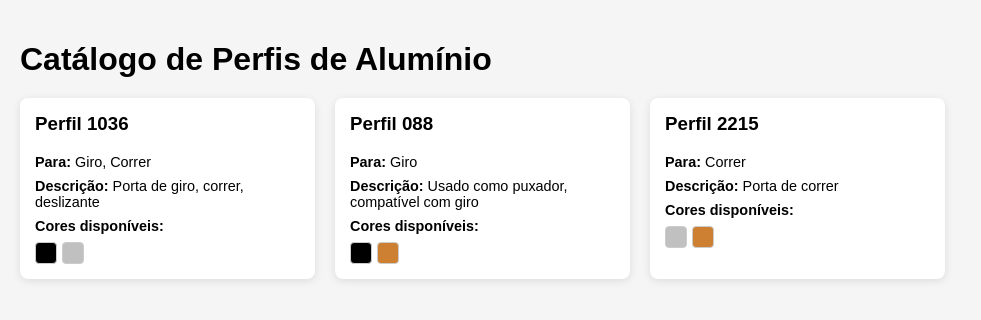
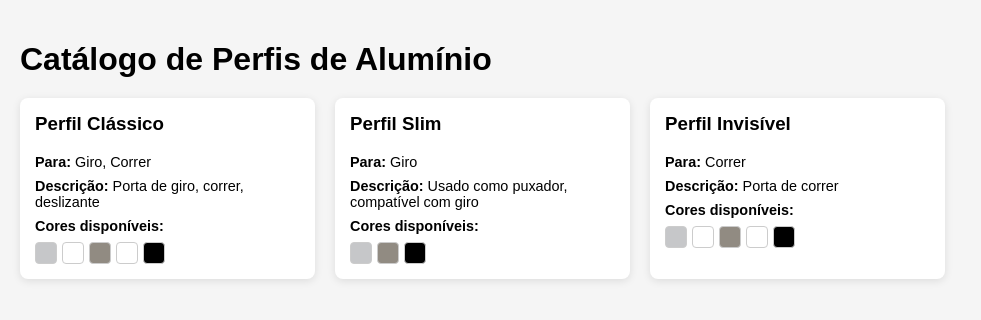
Before and after one commit to ricardosiqueirarf-hash/color, a Flask app: page /catalogo-page in a window 1280 px wide. Shown: the top 320 px of the page, without its empty margins (0-981 px from the left). Run offline with Flask 3, Linux system fonts and the light colour scheme; the visitor is signed in with stand-in values (Sample User, id 1).

Commit message:
Update catalogo.html

```diff
--- a/templates/catalogo.html
+++ b/templates/catalogo.html
@@ -14,8 +14,10 @@ h1 { margin-bottom:20px; }
 .cores { display:flex; gap:5px; margin-top:5px; }
 .cor { width:20px; height:20px; border-radius:4px; border:1px solid #ccc; }
 .cor.preto { background:#000; }
-.cor.prata { background:silver; }
-.cor.bronze { background:#cd7f32; }
+.cor.prata { background:#c6c7c9; }
+.cor.bronze1001 { background:#716859; }
+.cor.dourado { backgroud:#B89C5D; }
+.cor.inox {background:#918B82; }
 </style>
 </head>
 <body>
@@ -28,9 +30,9 @@ h1 { margin-bottom:20px; }
 // Exemplo de dados (vai vir do backend via fetch depois)
 // =====================
 const perfis = [
-    {nome:"Perfil 1036", tipologias:["Giro","Correr"], cores:["preto","prata"], descricao:"Porta de giro, correr, deslizante"},
-    {nome:"Perfil 088", tipologias:["Giro"], cores:["preto","bronze"], descricao:"Usado como puxador, compatível com giro"},
-    {nome:"Perfil 2215", tipologias:["Correr"], cores:["prata","bronze"], descricao:"Porta de correr"}
+    {nome:"Perfil Clássico", tipologias:["Giro","Correr"], cores:["prata", "bronze", "inox", "dourado", "preto"], descricao:"Porta de giro, correr, deslizante"},
+    {nome:"Perfil Slim", tipologias:["Giro"], cores:["prata","inox", "preto"], descricao:"Usado como puxador, compatível com giro"},
+    {nome:"Perfil Invisível", tipologias:["Correr"], cores:["prata", "bronze", "inox", "dourado", "preto"], descricao:"Porta de correr"}
 ];
 
 // =====================
```
